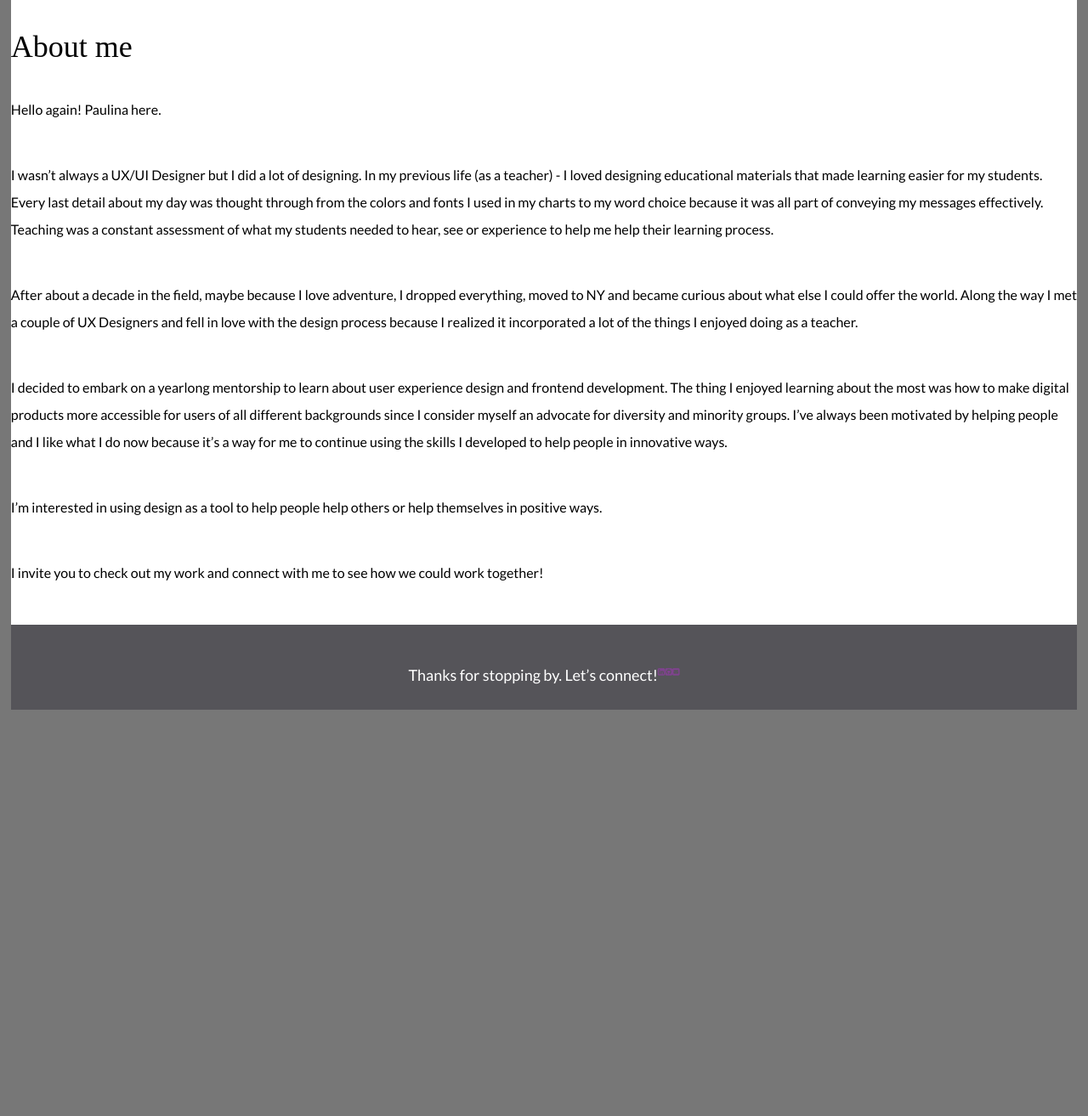
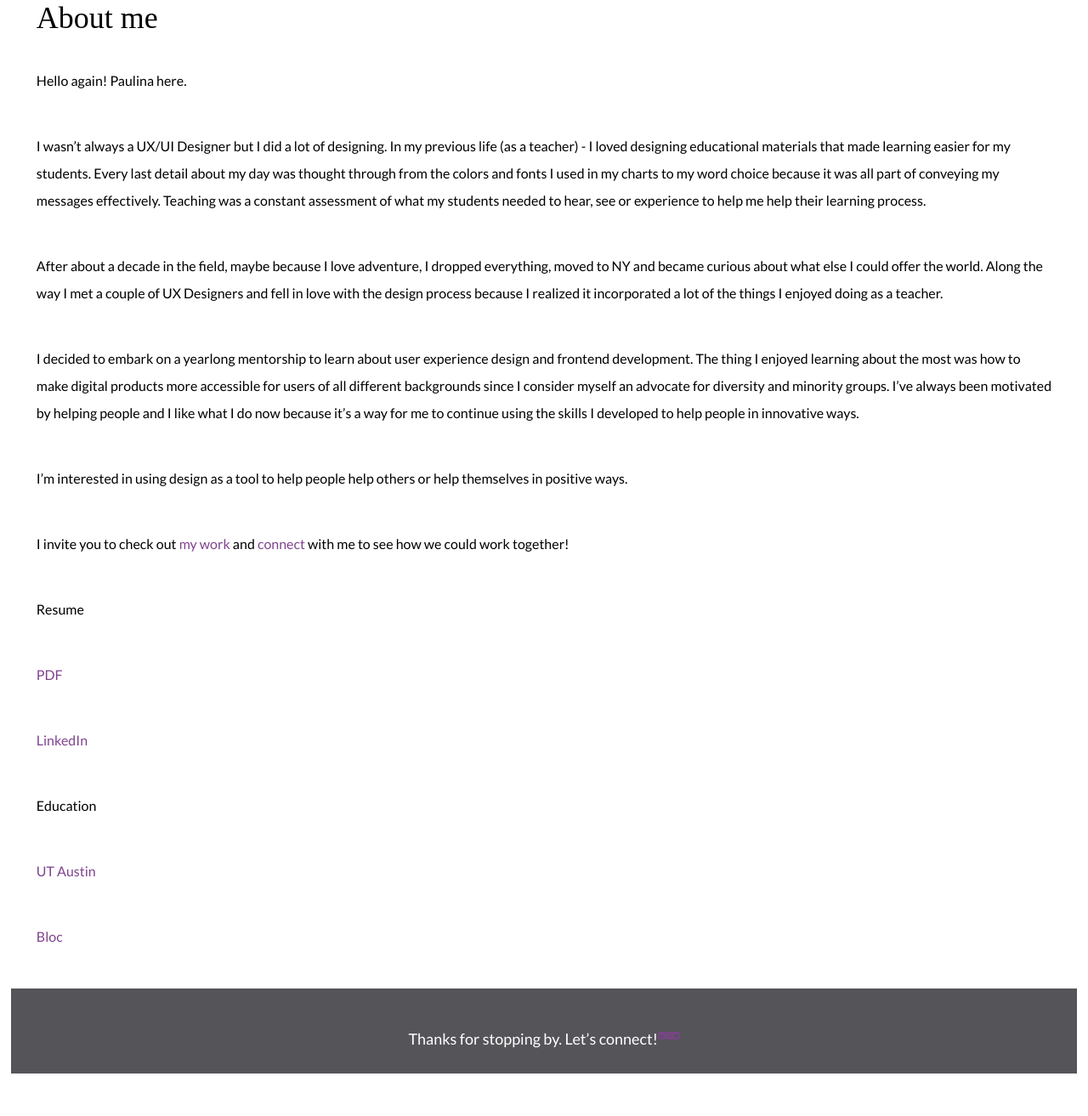
Before and after one commit to paulinisky/Paulina-Portfolio, a plain HTML site: page about.html in a window 1280 px wide. Shown: the part 796-2109 px from the top of the page at 85% size. Before the commit the page ends 1681 px from the top, so only its background shows below. Drawn offline with Linux system fonts and the light colour scheme; a web font is replaced by a local one.

Commit message:
edu and resume links

```diff
--- a/about.html
+++ b/about.html
@@ -39,7 +39,7 @@
 
       <!-- work section -->
       <section class="">
-        <div class="">
+        <div class="about">
           <img src="images/about-me/headshot.png" alt="Headshot" class="headshot">
           <h1>About me</h1>
           <p>Hello again!  Paulina here.</p>
@@ -67,8 +67,16 @@
             developed to help people in innovative ways.</p>
           <p>I’m interested in using design as a tool to help people help
             others or help themselves in positive ways.</p>
-            <p>I invite you to check out my work and connect with me to see
+          <p>I invite you to check out <a href="index.html">my work</a> and <a href="connect.html">connect</a> with me to see
             how we could work together!</p>
+        </div>
+        <div class="resume-edu">
+          <p>Resume</p>
+          <p><a href="">PDF</a></p>
+          <p><a href="https://www.linkedin.com/in/martinez-paulina/">LinkedIn</a></p>
+          <p>Education</p>
+          <p><a href="https://www.utexas.edu/">UT Austin</a></p>
+          <p><a href="https://www.bloc.io/">Bloc</a></p>
         </div>
 
       <!-- bottomnav -->
--- a/css/style.css
+++ b/css/style.css
@@ -4,10 +4,6 @@
 
 html {
   font-size: 10px;
-}
-
-body {
-  background-color: #777777;
 }
 
 h1 {
@@ -189,7 +185,7 @@ footer{
   display: none;
 }
 
-.fa-3x {
+.fa-5x {
   color: #FFFFFF;
   padding-right: 37px;
 }
@@ -208,6 +204,14 @@ footer{
   width: 50%;
 }
 
+.about {
+  margin-left: 3rem;
+  margin-right: 3rem;
+}
+
+.resume-edu {
+  margin-left: 3rem;
+  margin-top: 3.5rem;
 }
 
 /* @media screen and (min width 768px){
```
Also changed, not shown: index.html (+3 -3 lines). Lines whose indentation alone changed are shown as unchanged.
